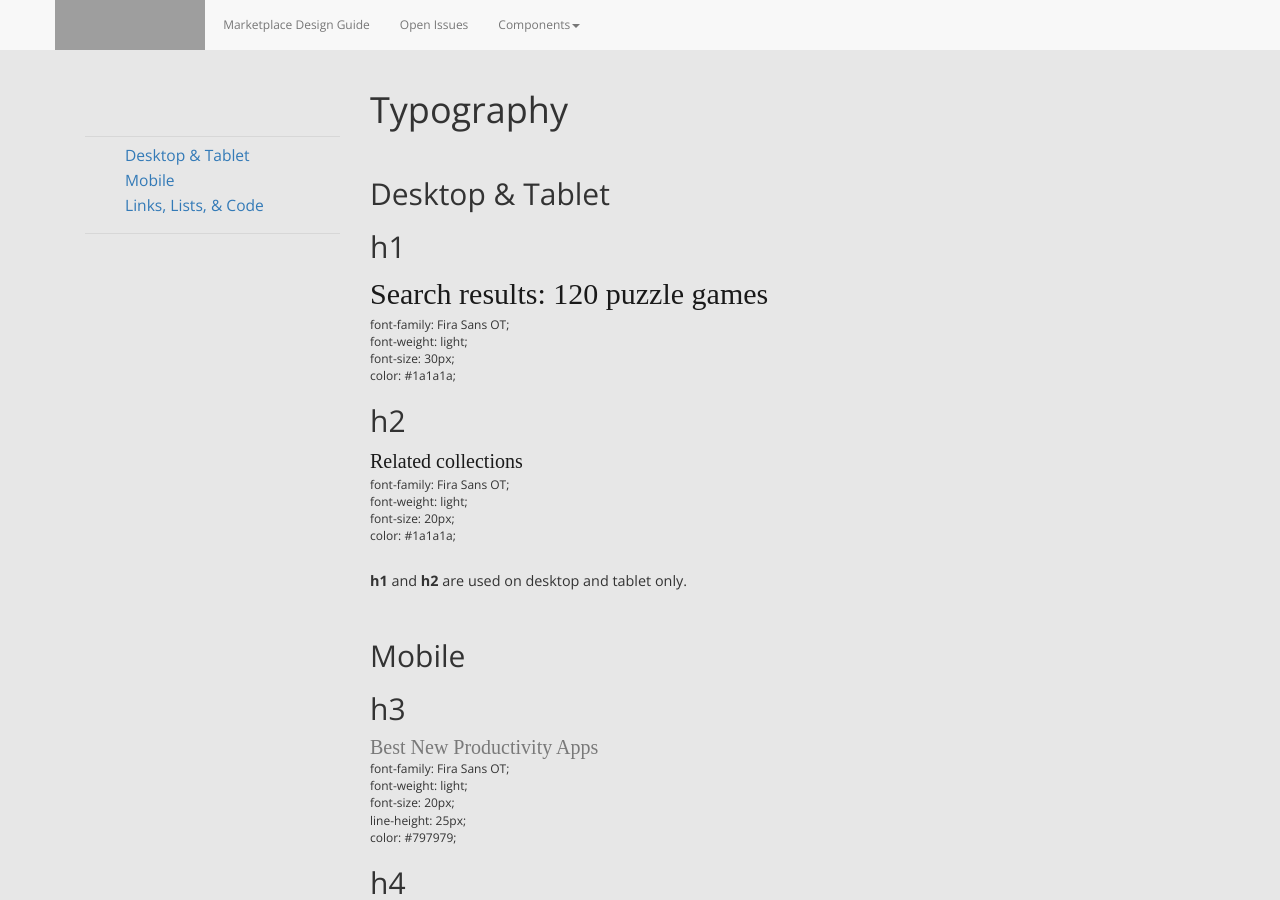
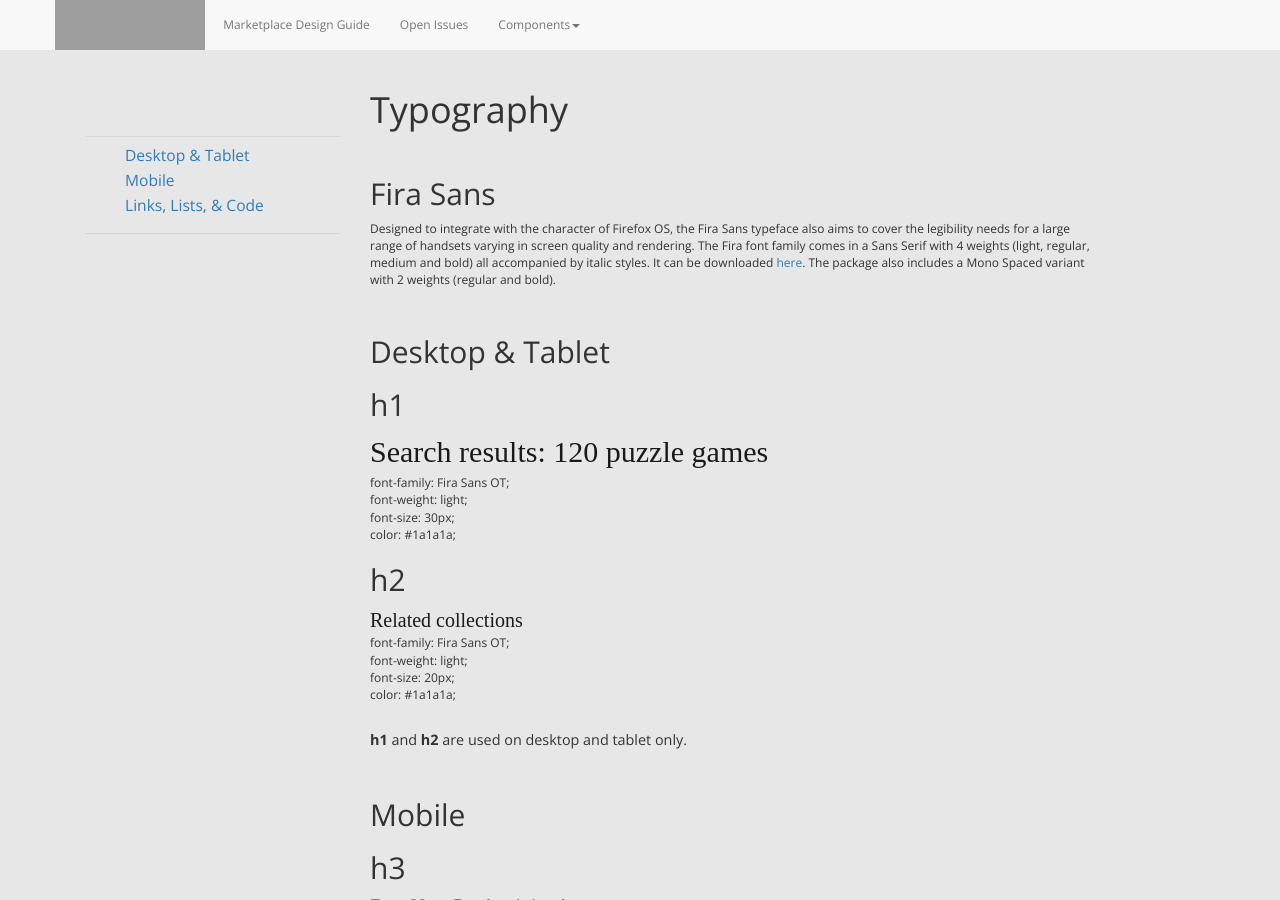
Before and after one commit to MarketplaceUX/marketplace-style-guides, a Jekyll site: the page built from type.html, in a window 1280 px wide and 900 px high. Built offline with Jekyll 4.4.1, drawn with Linux system fonts in a browser that asks for light colours; nearby versions of some CDN libraries; grey boxes are pictures that could not be loaded.

Commit message:
Added info about Fira, and link to the typeface

```diff
--- a/type.html
+++ b/type.html
@@ -13,6 +13,9 @@ multipage: false
 	</div>
 	<div class="col-sm-9 col-md-9 col-lg-8">
 		<h1>Typography</h1>
+		<br>
+		<h2>Fira Sans</h2>
+		<p>Designed to integrate with the character of Firefox OS, the Fira Sans typeface also aims to cover the legibility needs for a large range of handsets varying in screen quality and rendering. The Fira font family comes in a Sans Serif with 4 weights (light, regular, medium and bold) all accompanied by italic styles. It can be downloaded <a href="https://github.com/mozilla/Fira/archive/master.zip">here</a>. The package also includes a Mono Spaced variant with 2 weights (regular and bold).</p>
 		<br>
 		<div class="hiddenAnchor" id="desktopTablet"></div>
 			<h2>Desktop & Tablet</h2>
```
